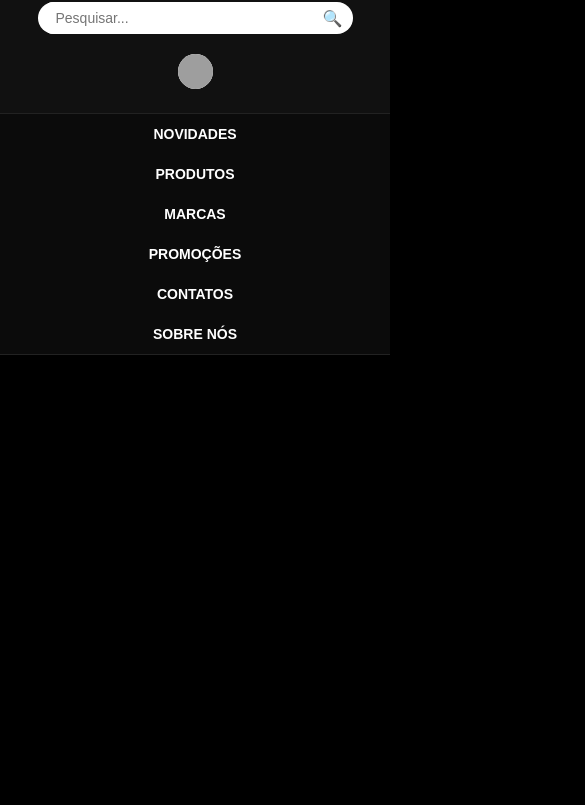
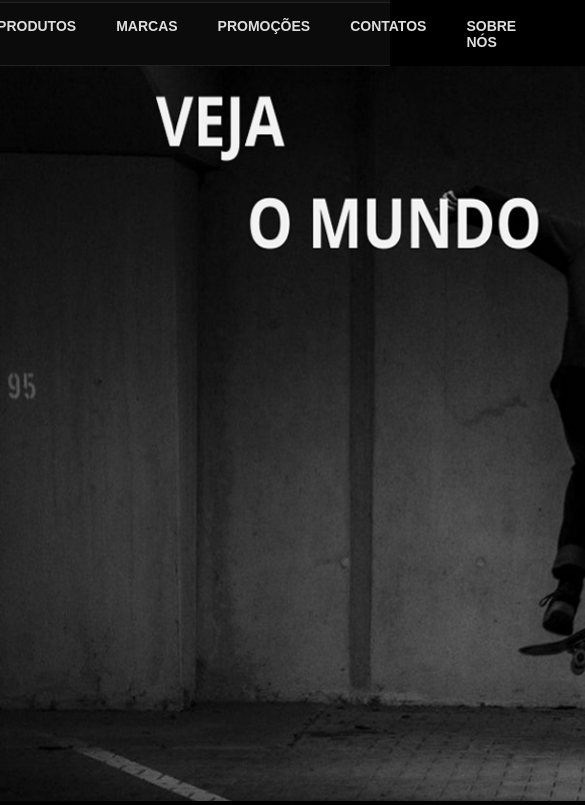
Before and after one commit to Rcdevsurf/Site-teste, a plain HTML site: page index.html in a window 390 px wide. Shown: the part 162-967 px from the top of the page, 585 px wide, since content can reach past the window. Before the commit the page ends 844 px from the top, so only its background shows below. Drawn offline with Linux system fonts and the light colour scheme; grey boxes are pictures that could not be loaded.

Commit message:
Responsividade retirada

```diff
--- a/index.html
+++ b/index.html
@@ -1,26 +1,25 @@
 <!DOCTYPE html>
 <html lang="pt-br">
 <head>
-  <meta charset="UTF-8" />
-  <meta name="viewport" content="width=device-width, initial-scale=1.0"/>
+  <meta charset="UTF-8">
+  <meta name="viewport" content="width=device-width, initial-scale=1.0">
   <title>RC Store</title>
-  <link rel="stylesheet" href="style.css" />
+  <link rel="stylesheet" href="style.css">
 </head>
 <body>
   <header class="topbar">
     <div class="logo">
-      <img src="certo.png" alt="RC Store Logo" />
+      <img src="certo.png" alt="RC Store Logo">
     </div>
     <div class="search-container">
-      <input type="text" placeholder="Pesquisar..." />
-      <button><span>🔍</span></button>
+      <input type="text" placeholder="Pesquisar...">
+      <button><span>&#128269;</span></button>
     </div>
-    <a href="#" class="profile" title="Perfil">
-      <img src="https://img.icons8.com/ios-filled/50/ffffff/user.png" alt="Perfil" />
-    </a>
+    <a href="#" class="profile">
+        <img src="https://img.icons8.com/ios-filled/50/ffffff/user.png" alt="Perfil">
+      </a>
   </header>
-
-  <nav class="menu" id="menu">
+  <nav class="menu">
     <a href="#">NOVIDADES</a>
     <a href="#">PRODUTOS</a>
     <a href="#">MARCAS</a>
@@ -28,5 +27,8 @@
     <a href="#">CONTATOS</a>
     <a href="#">SOBRE NÓS</a>
   </nav>
+  <div class="outdoor1">
+    <img src="Inserir um subtítwulo.png" alt="Background">
+  </div>
 </body>
 </html>
--- a/style.css
+++ b/style.css
@@ -1,41 +1,29 @@
-/* Reset */
-* {
+body {
     margin: 0;
-    padding: 0;
-    box-sizing: border-box;
+    font-family: Arial, sans-serif;
+    background: #000;
   }
 
-  body {
-    font-family: Arial, sans-serif;
-    background: #000;
-    color: #fff;
-  }
-
-  /* Topbar */
   .topbar {
     display: flex;
     align-items: center;
     justify-content: space-between;
     background-color: #111;
     padding: 10px 20px;
-    flex-wrap: wrap;
   }
 
   .logo img {
     height: 140px;
   }
 
-  /* Search bar */
   .search-container {
     display: flex;
     align-items: center;
-    background: #fff;
+    background: #e4e4e4;
     border-radius: 20px;
     overflow: hidden;
     padding: 0 10px;
     width: 300px;
-    max-width: 100%;
-    margin: 10px;
   }
 
   .search-container input {
@@ -52,32 +40,27 @@
     font-size: 16px;
     cursor: pointer;
   }
-
-  /* Profile icon */
   .profile {
-    margin-left: 20px;
-    cursor: pointer;
+    margin-left: 0px; /* empurra ele um pouco pra esquerda */
+    cursor: pointer;   /* mostra o cursor de clique */
   }
-
   .profile img {
     height: 35px;
     width: 35px;
     border-radius: 50%;
-    background-color: #fff;
+    background-color: rgb(219, 219, 219);
   }
 
-  /* Menu */
   .menu {
     display: flex;
     justify-content: center;
     background-color: #0b0b0b;
     border-top: 1px solid #222;
     border-bottom: 1px solid #222;
-    flex-wrap: wrap;
   }
 
   .menu a {
-    color: #fff;
+    color: #dfdede;
     padding: 15px 20px;
     text-decoration: none;
     font-weight: bold;
@@ -88,44 +71,6 @@
     background-color: #222;
   }
 
-  /* ===== Responsivo ===== */
-
-  /* Tablet */
-  @media (max-width: 1024px) {
-    .topbar {
-      flex-direction: column;
-      align-items: center;
-    }
-
-    .search-container {
-      width: 80%;
-      margin: 10px 0;
-    }
-
-    .profile {
-      margin: 10px 0;
-    }
-  }
-
-  /* Celular */
-  @media (max-width: 767px) {
-    .menu {
-      flex-direction: column;
-      align-items: center;
-    }
-
-    .menu a {
-      display: block;
-      padding: 12px;
-      width: 100%;
-      text-align: center;
-    }
-
-    .search-container {
-      width: 90%;
-    }
-
-    .profile {
-      margin-left: 0;
-    }
-  }
+    .outdoor1 img{
+        height: 735px;
+}
```
Also changed, not shown: Inserir um subtítwulo.png (added).
